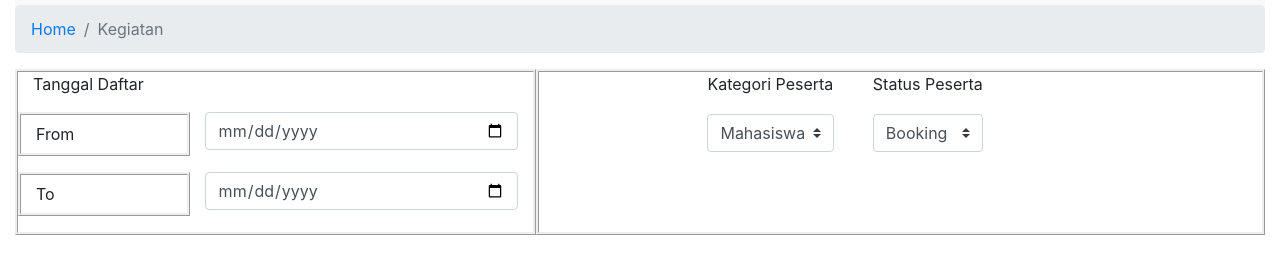
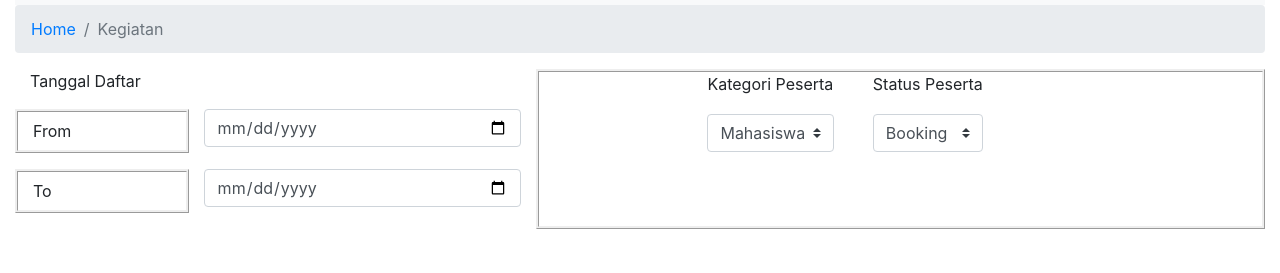
Before and after one commit to acengSI09/E-Seminar, a plain HTML site: page register3.html in a window 1280 px wide. Shown: the part 51-324 px from the top of the page. Drawn offline with nearby package versions, Linux system fonts and the light colour scheme.

Commit message:
register3.html

```diff
--- a/register3.html
+++ b/register3.html
@@ -60,7 +60,7 @@
         <!-- buka form -->
         <div class="container-fluid">
             <div class="row">
-                <div class="col-md-5" style="border-style: ridge;">
+                <div class="col-md-5">
                     <form>
                         <p>Tanggal Daftar</p>
                         <div class="form-group row">
```
